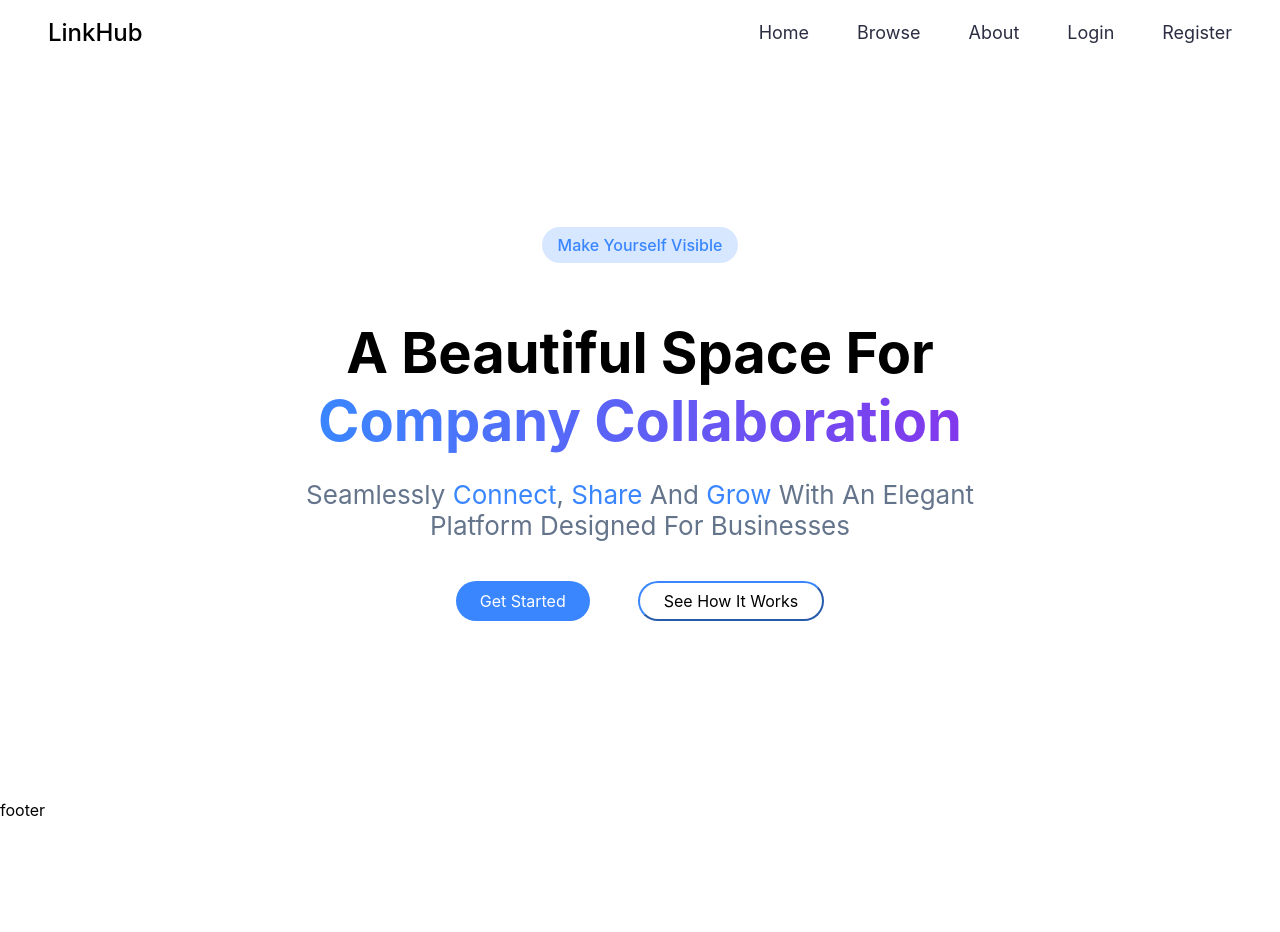
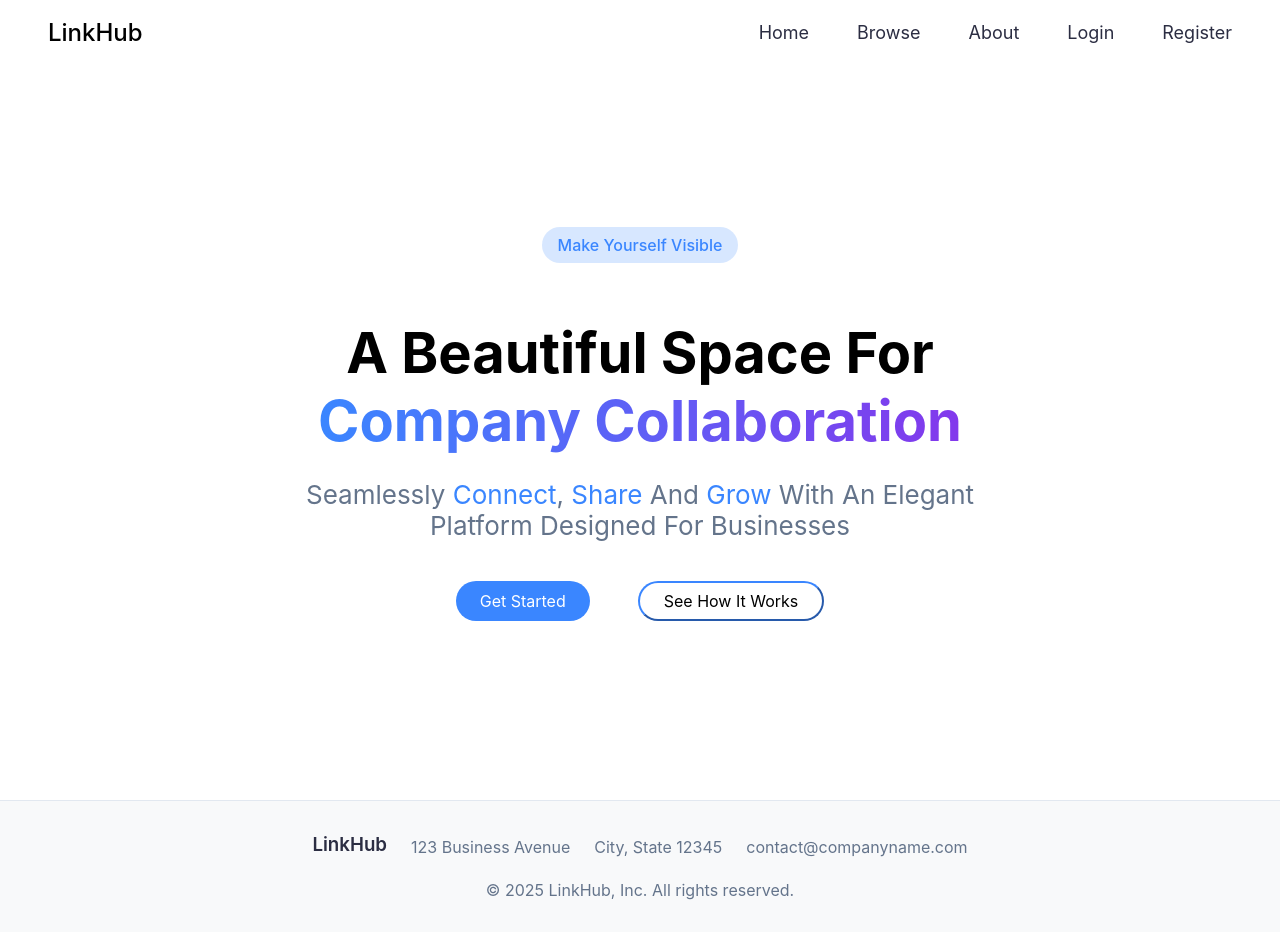
Before and after one commit to Egeeoz/LinkHub, a Next.js app: page / in a window 1280 px wide. Before the commit the page ends 820 px from the top, so only its background shows below. Built offline with nearby package versions, Linux system fonts and the light colour scheme; a web font is replaced by a local one.

Commit message:
Create very simple footer with styling

```diff
--- a/src/components/footer/Footer.jsx
+++ b/src/components/footer/Footer.jsx
@@ -1,7 +1,23 @@
-import React from 'react';
+import styles from './footer.module.css';
 
-const footer = () => {
-  return <div>footer</div>;
+const Footer = () => {
+  return (
+    <footer className={styles.footer}>
+      <div className={styles.container}>
+        <div className={styles.companyInfo}>
+          <h3>LinkHub</h3>
+          <p>123 Business Avenue</p>
+          <p>City, State 12345</p>
+          <p>contact@companyname.com</p>
+        </div>
+        <div className={styles.copyright}>
+          <p>
+            &copy; {new Date().getFullYear()} LinkHub, Inc. All rights reserved.
+          </p>
+        </div>
+      </div>
+    </footer>
+  );
 };
 
-export default footer;
+export default Footer;
--- a/src/components/footer/footer.module.css
+++ b/src/components/footer/footer.module.css
@@ -0,0 +1,30 @@
+.footer {
+  background-color: var(--background-alt);
+  padding: var(--spacing-xl) 0;
+  border-top: 1px solid var(--border-color);
+  font-family: var(--font-display);
+  color: var(--text-light);
+}
+
+.container {
+  display: flex;
+  flex-direction: column;
+  align-items: center;
+  gap: var(--spacing-md);
+}
+
+.companyInfo {
+  display: flex;
+  align-items: center;
+  gap: var(--spacing-lg);
+}
+
+.companyInfo h3 {
+  color: var(--text-color);
+  font-weight: 600;
+  margin-bottom: var(--spacing-sm);
+}
+
+.companyInfo p {
+  margin-bottom: var(--spacing-xs);
+}
```
